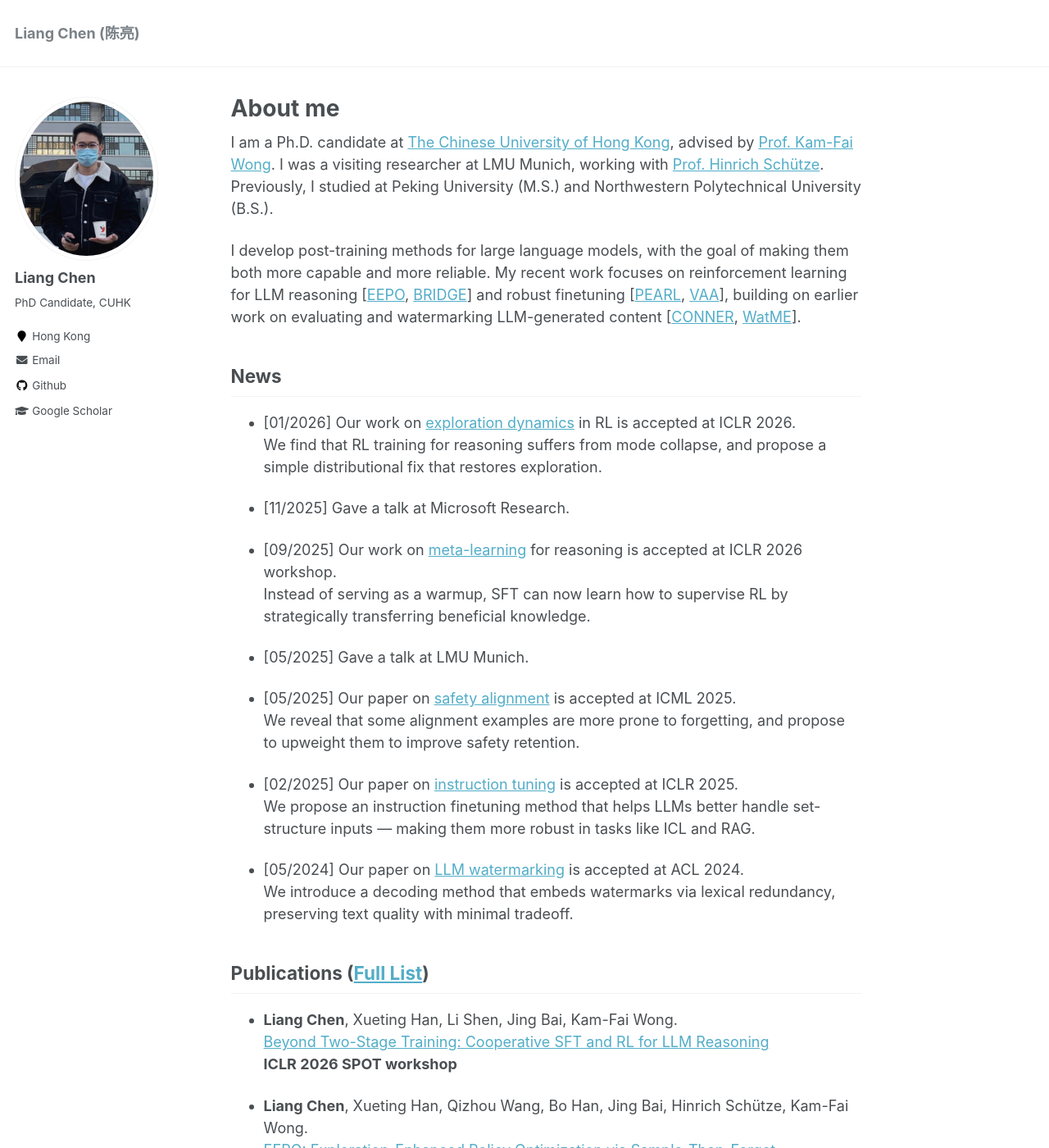
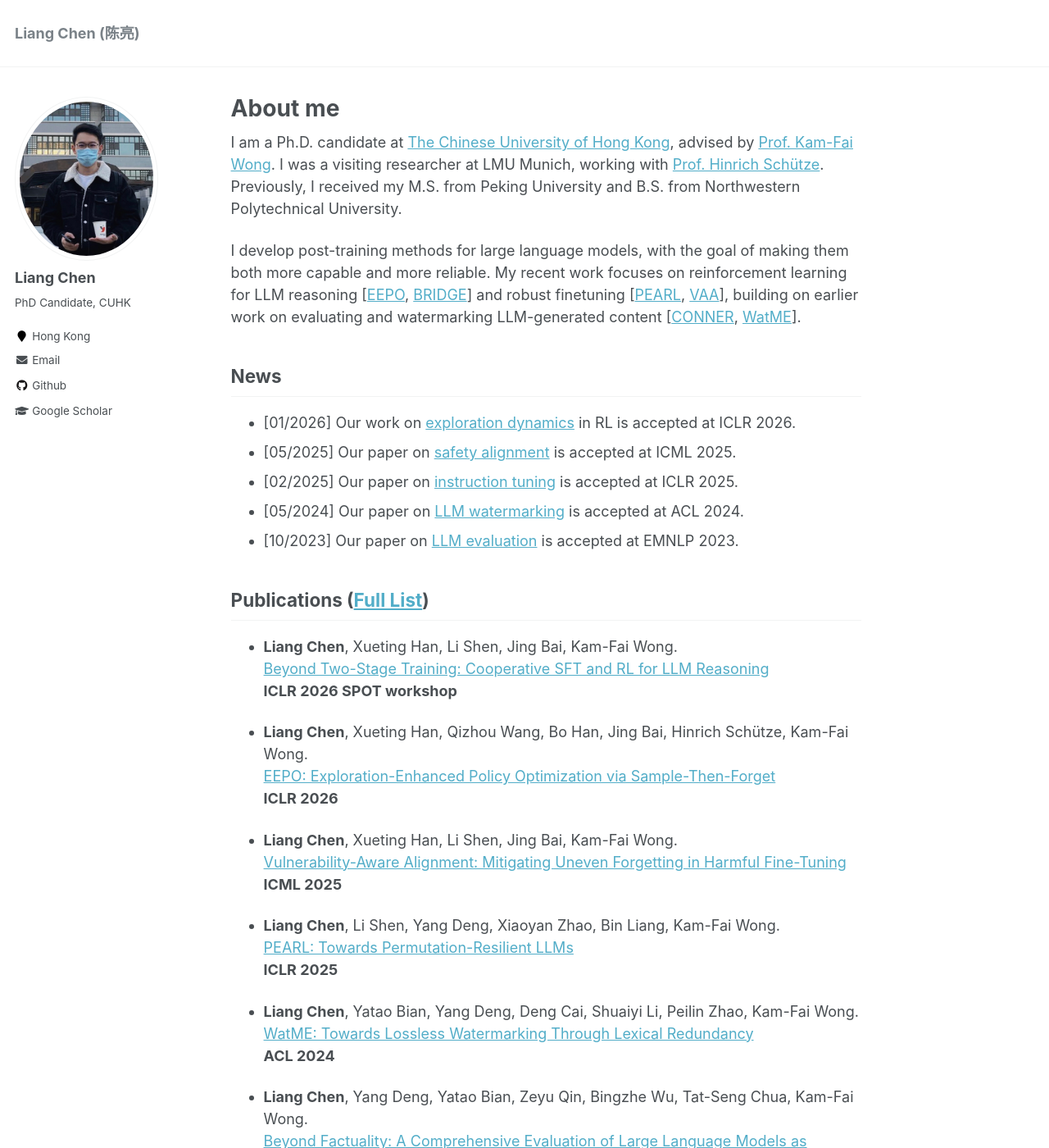
Before and after one commit to ChanLiang/ChanLiang.github.io, a Jekyll site: the page built from _pages/about.md, in a window 1280 px wide and 1400 px high. Shown: the whole window at 82% size. Built offline with Jekyll 4.4.1, drawn with Linux system fonts in a browser that asks for light colours.

Commit message:
Update about.md

```diff
--- a/_pages/about.md
+++ b/_pages/about.md
@@ -10,31 +10,17 @@ redirect_from:
 
 I am a Ph.D. candidate at [The Chinese University of Hong Kong](https://www.cuhk.edu.hk/english/index.html), advised by [Prof. Kam-Fai Wong](https://www1.se.cuhk.edu.hk/~kfwong/).
 I was a visiting researcher at LMU Munich, working with [Prof. Hinrich Schütze](https://cisnlp.github.io/about/).
-Previously, I studied at Peking University (M.S.) and Northwestern Polytechnical University (B.S.).
+Previously, I received my M.S. from Peking University and B.S. from Northwestern Polytechnical University.
 
-I develop post-training methods for large language models, with the goal of making them both more capable and more reliable. My recent work focuses on reinforcement learning for LLM reasoning [[EEPO](https://openreview.net/pdf?id=ObF4WIMkY6), [BRIDGE](https://arxiv.org/pdf/2509.06948)] and robust finetuning [[PEARL](https://openreview.net/pdf?id=txoJvjfI9w), [VAA](https://openreview.net/pdf?id=EMHED4WTHT)], building on earlier work on evaluating and watermarking LLM-generated content [[CONNER](https://aclanthology.org/2023.emnlp-main.390), [WatME](https://aclanthology.org/2024.acl-long.496/)].
+I develop post-training methods for large language models, with the goal of making them both more capable and more reliable. My recent work focuses on reinforcement learning for LLM reasoning [[EEPO](https://openreview.net/pdf?id=ObF4WIMkY6), [BRIDGE](https://arxiv.org/pdf/2509.06948)] and robust finetuning [[PEARL](https://openreview.net/pdf?id=txoJvjfI9w), [VAA](https://openreview.net/pdf?id=EMHED4WTHT)], building on earlier work on evaluating and watermarking LLM-generated content [[CONNER](https://aclanthology.org/2023.emnlp-main.390.pdf), [WatME](https://aclanthology.org/2024.acl-long.496/)].
 
 
 ## News
-
 - [01/2026] Our work on [exploration dynamics](https://openreview.net/pdf?id=ObF4WIMkY6) in RL is accepted at ICLR 2026.
-  We find that RL training for reasoning suffers from mode collapse, and propose a simple distributional fix that restores exploration.
-
-- [11/2025] Gave a talk at Microsoft Research.
-
-- [09/2025] Our work on [meta-learning](https://arxiv.org/abs/2509.06948) for reasoning is accepted at ICLR 2026 workshop.
-  Instead of serving as a warmup, SFT can now learn how to supervise RL by strategically transferring beneficial knowledge.
-
-- [05/2025] Gave a talk at LMU Munich.
-
 - [05/2025] Our paper on [safety alignment](https://openreview.net/pdf?id=EMHED4WTHT) is accepted at ICML 2025.
-  We reveal that some alignment examples are more prone to forgetting, and propose to upweight them to improve safety retention.
-
 - [02/2025] Our paper on [instruction tuning](https://openreview.net/pdf?id=txoJvjfI9w) is accepted at ICLR 2025.
-  We propose an instruction finetuning method that helps LLMs better handle set-structure inputs — making them more robust in tasks like ICL and RAG.
-
 - [05/2024] Our paper on [LLM watermarking](https://aclanthology.org/2024.acl-long.496.pdf) is accepted at ACL 2024.
-  We introduce a decoding method that embeds watermarks via lexical redundancy, preserving text quality with minimal tradeoff.
+- [10/2023] Our paper on [LLM evaluation](https://aclanthology.org/2023.emnlp-main.390.pdf.pdf) is accepted at EMNLP 2023.
 
 
 ## Publications ([Full List](https://scholar.google.com/citations?hl=en&user=0iatxnIAAAAJ&view_op=list_works&sortby=pubdate))
@@ -60,7 +46,7 @@ I develop post-training methods for large language models, with the goal of maki
   **ACL 2024**
 
 - **Liang Chen**, Yang Deng, Yatao Bian, Zeyu Qin, Bingzhe Wu, Tat-Seng Chua, Kam-Fai Wong.
-  [Beyond Factuality: A Comprehensive Evaluation of Large Language Models as Knowledge Generators](https://aclanthology.org/2023.emnlp-main.390)
+  [Beyond Factuality: A Comprehensive Evaluation of Large Language Models as Knowledge Generators](https://aclanthology.org/2023.emnlp-main.390.pdf)
   **EMNLP 2023**
 
 - **Liang Chen**, Hongru Wang, Yang Deng, Wai Chung Kwan, Zezhong Wang, Kam-Fai Wong.
```
